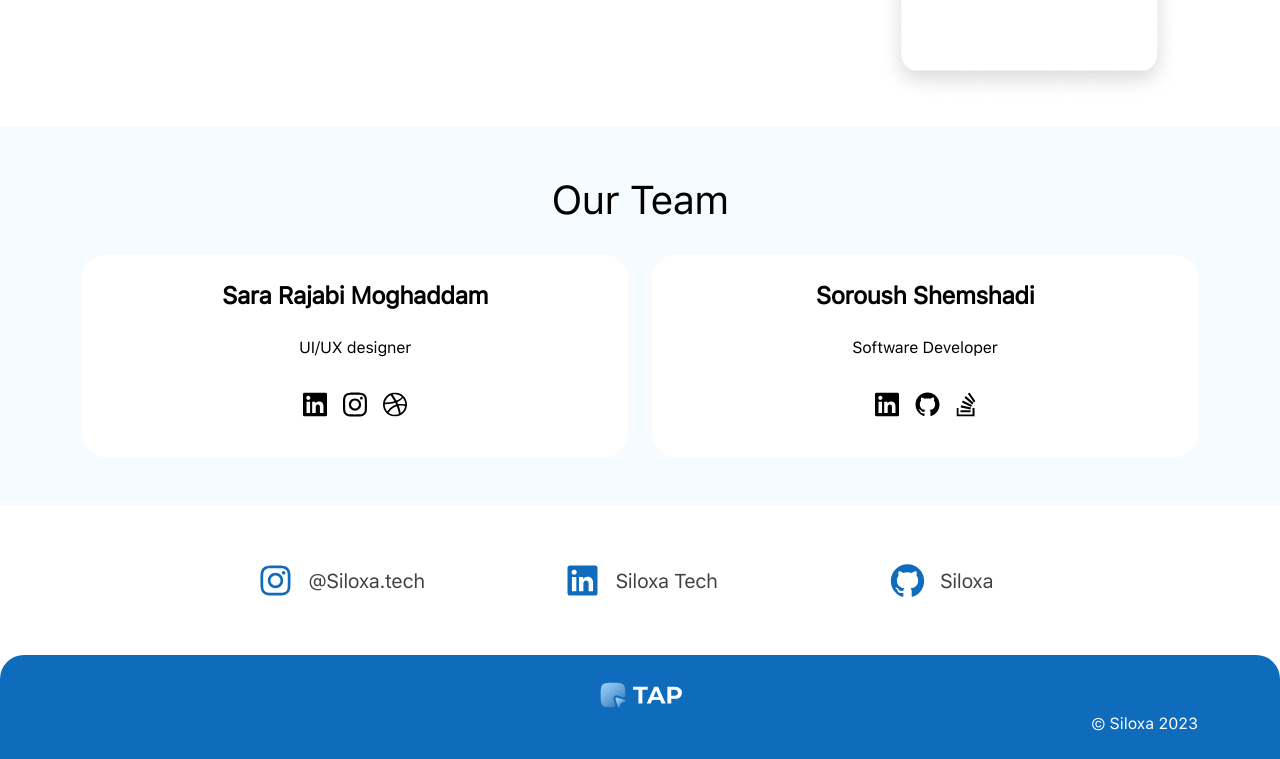
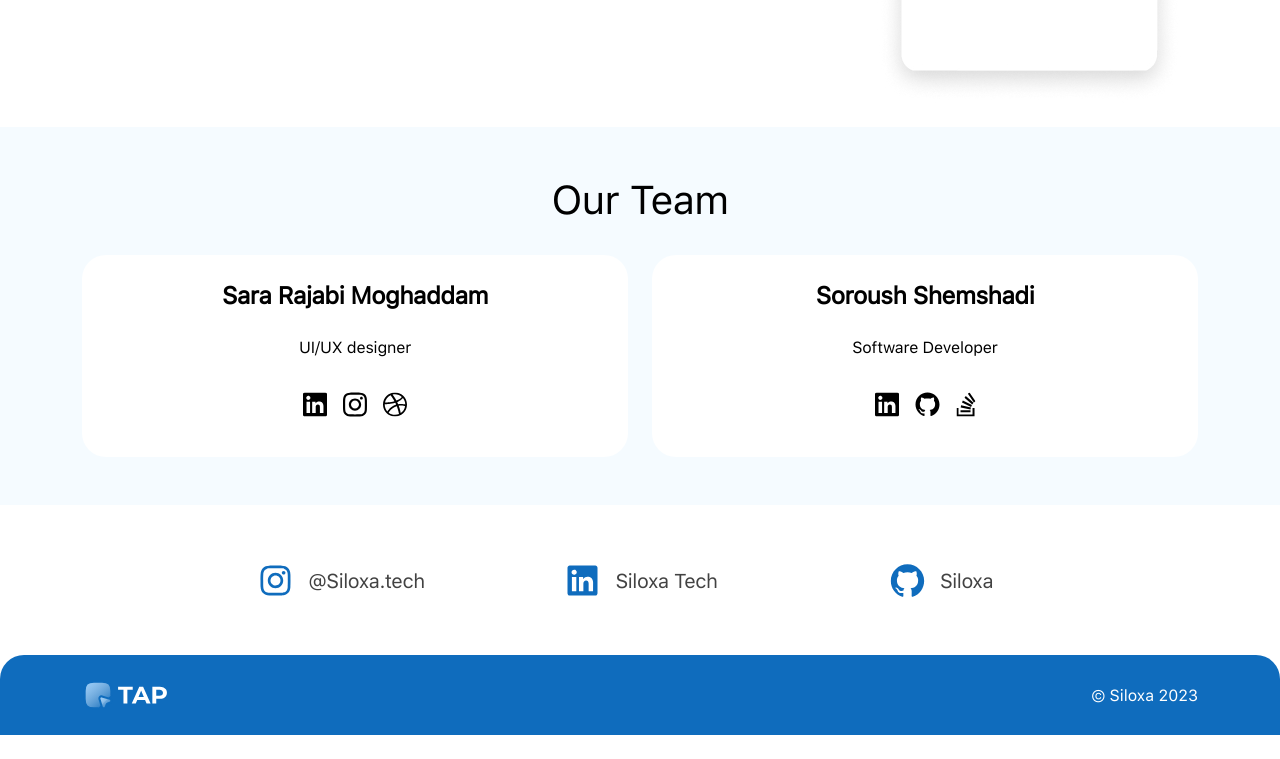
Before and after one commit to siloxa/Tap, a plain HTML site: page index.html in a window 1280 px wide. Shown: the part 1428-2187 px from the top of the page. After the commit the page ends 2163 px from the top, so only its background shows below. Drawn offline with nearby package versions, Linux system fonts and the light colour scheme.

Commit message:
FIX[footer]

```diff
--- a/assets/css/style.css
+++ b/assets/css/style.css
@@ -300,7 +300,7 @@ footer {
     border-radius: 24px 24px 0px 0px;
     background: var(--primary);
 }
-footer .row {
+footer .footer {
     display: flex;
     justify-content: space-between;
     align-items: center;
--- a/index.html
+++ b/index.html
@@ -291,7 +291,7 @@
         </section>
         <footer>
             <div class="container">
-                <div class="row">
+                <div class="footer">
                     <svg width="86" height="32" viewBox="0 0 86 32" fill="none" xmlns="http://www.w3.org/2000/svg">
                         <path d="M29.3334 15.9998V11.9998C29.3334 5.33317 26.6667 2.6665 20 2.6665H12C5.33335 2.6665 2.66669 5.33317 2.66669 11.9998V19.9998C2.66669 26.6665 5.33335 29.3332 12 29.3332H16" fill="url(#paint0_linear_527_692)"/>
                         <path d="M29.3334 15.9998V11.9998C29.3334 5.33317 26.6667 2.6665 20 2.6665H12C5.33335 2.6665 2.66669 5.33317 2.66669 11.9998V19.9998C2.66669 26.6665 5.33335 29.3332 12 29.3332H16" stroke="#0F6CBD" stroke-width="2" stroke-linecap="round" stroke-linejoin="round"/>
```
